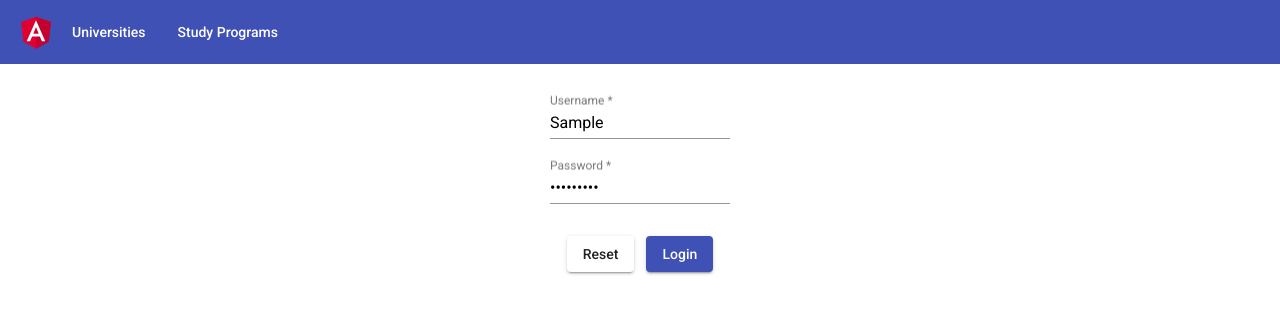
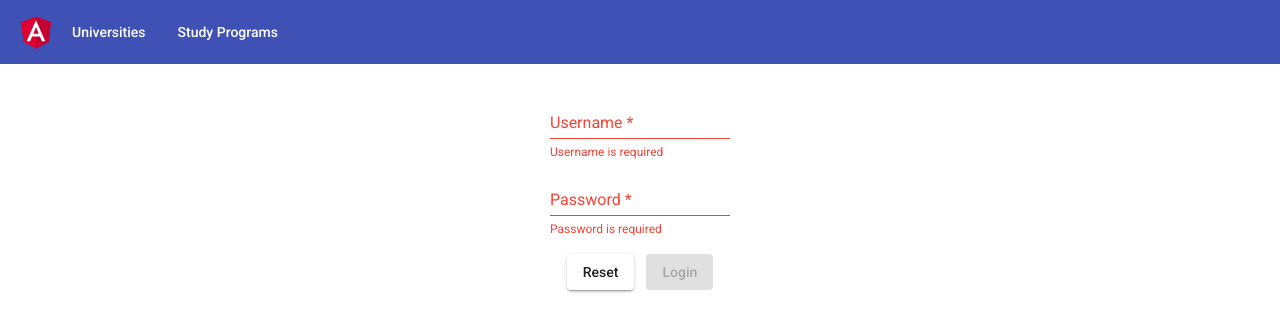
Before and after one commit to rootis/sda-university-front-end, an Angular app: page /login in a window 1280 px wide. Both pictures are taken after typing "Sample", "Sample123" into the empty fields and a click on the button "Reset". Shown: the top 332 px of the page. Built offline with nearby package versions, Linux system fonts and the light colour scheme.

Commit message:
Password field errors

```diff
--- a/src/app/components/login/login.component.css
+++ b/src/app/components/login/login.component.css
@@ -4,5 +4,9 @@
 }
 
 div > button {
-  margin: 12px 6px 6px 6px;
+  margin: 6px;
 }
+
+div {
+  margin: 12px;
+}
--- a/src/app/components/login/login.component.html
+++ b/src/app/components/login/login.component.html
@@ -26,16 +26,16 @@
         formControlName="password"
         type="password"
       />
-      <mat-error *ngIf="username.errors?.minlength">
+      <mat-error *ngIf="password.errors?.minlength">
         At least 6 characters are required
       </mat-error>
-      <mat-error *ngIf="username.errors?.required">
+      <mat-error *ngIf="password.errors?.required">
         Password is required
       </mat-error>
     </mat-form-field>
   </div>
   <div>
-    <button mat-raised-button>Reset</button>
+    <button mat-raised-button (click)="form.reset({})">Reset</button>
     <button mat-raised-button color="primary" [disabled]="form.invalid" (click)="login()">Login</button>
   </div>
 </form>
```
